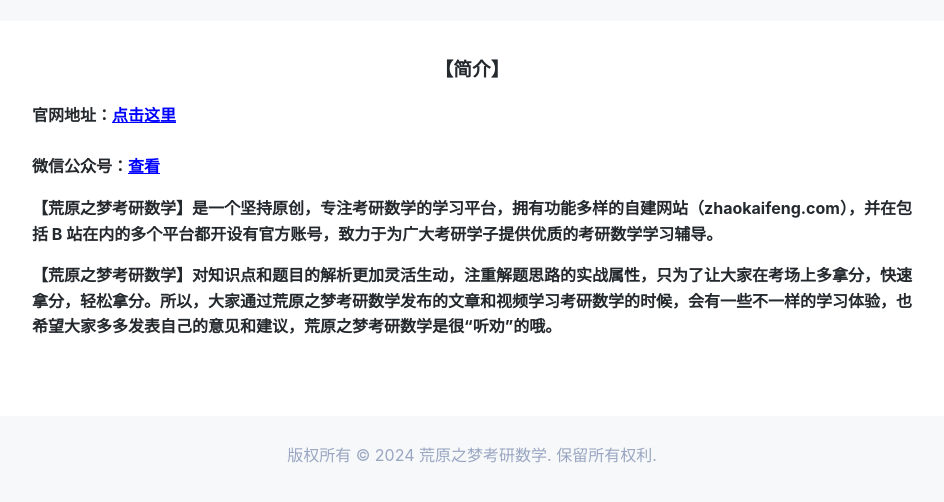
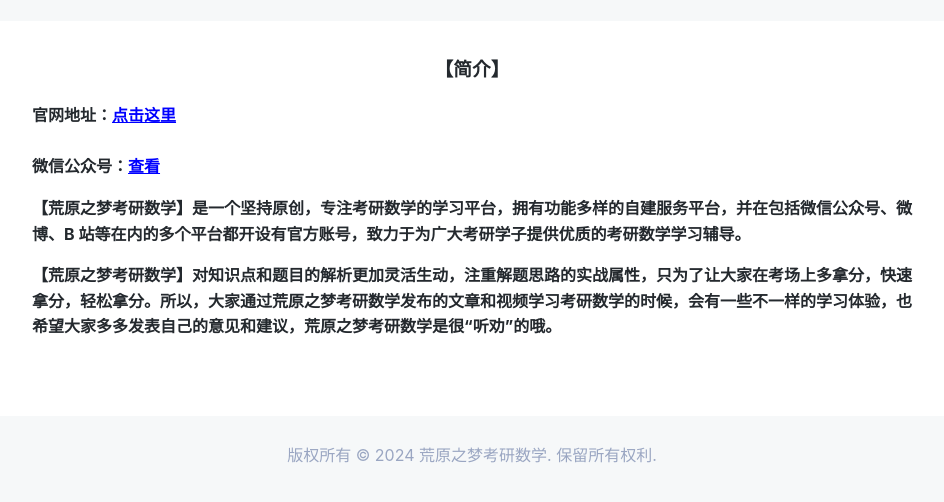
Before and after one commit to zhaokaifengcom/zkf-net-cn, a plain HTML site: page index.html in a window 1280 px wide. Shown: the part 212-714 px from the top of the page, without its empty margins (168-1112 px from the left). Drawn offline with Linux system fonts and the light colour scheme.

Commit message:
zkf.net.cn update

```diff
--- a/index.html
+++ b/index.html
@@ -101,7 +101,7 @@ a:active {
 	<br><br>
 	微信公众号：<a href="asset/image/gongzhonghao.png" target="_blank">查看</a>
 	</p>
-    <p>【荒原之梦考研数学】是一个坚持原创，专注考研数学的学习平台，拥有功能多样的自建网站（zhaokaifeng.com），并在包括 B 站在内的多个平台都开设有官方账号，致力于为广大考研学子提供优质的考研数学学习辅导。</p>
+    <p>【荒原之梦考研数学】是一个坚持原创，专注考研数学的学习平台，拥有功能多样的自建服务平台，并在包括微信公众号、微博、B 站等在内的多个平台都开设有官方账号，致力于为广大考研学子提供优质的考研数学学习辅导。</p>
     <p>【荒原之梦考研数学】对知识点和题目的解析更加灵活生动，注重解题思路的实战属性，只为了让大家在考场上多拿分，快速拿分，轻松拿分。所以，大家通过荒原之梦考研数学发布的文章和视频学习考研数学的时候，会有一些不一样的学习体验，也希望大家多多发表自己的意见和建议，荒原之梦考研数学是很“听劝”的哦。</p>
 </main>
 
```
